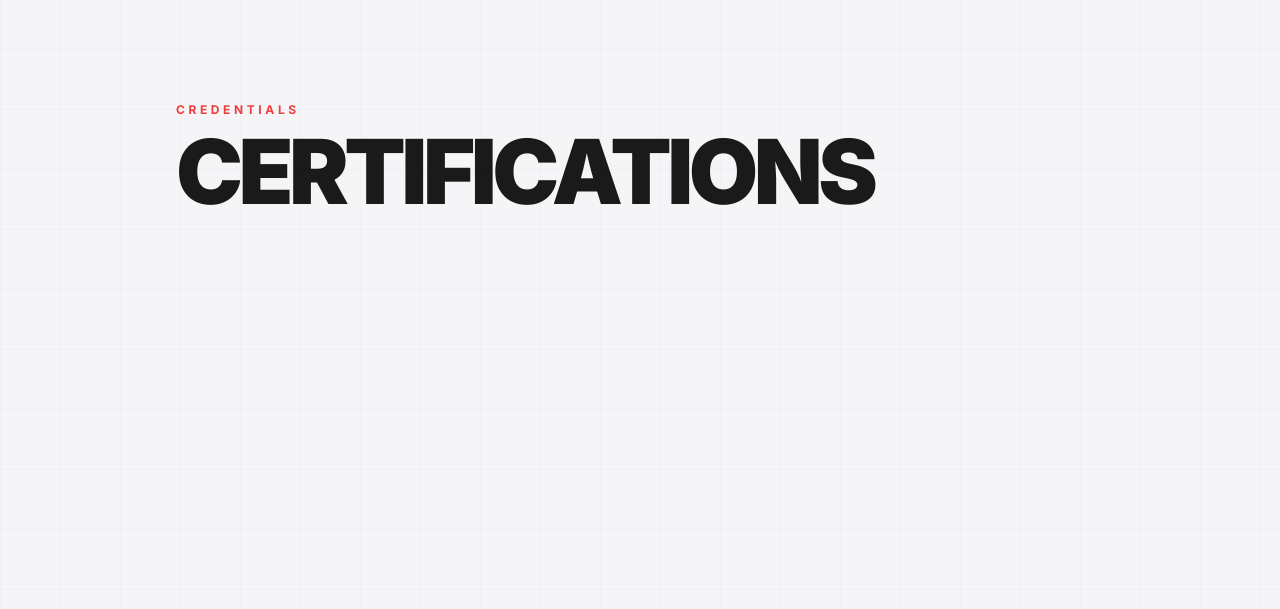
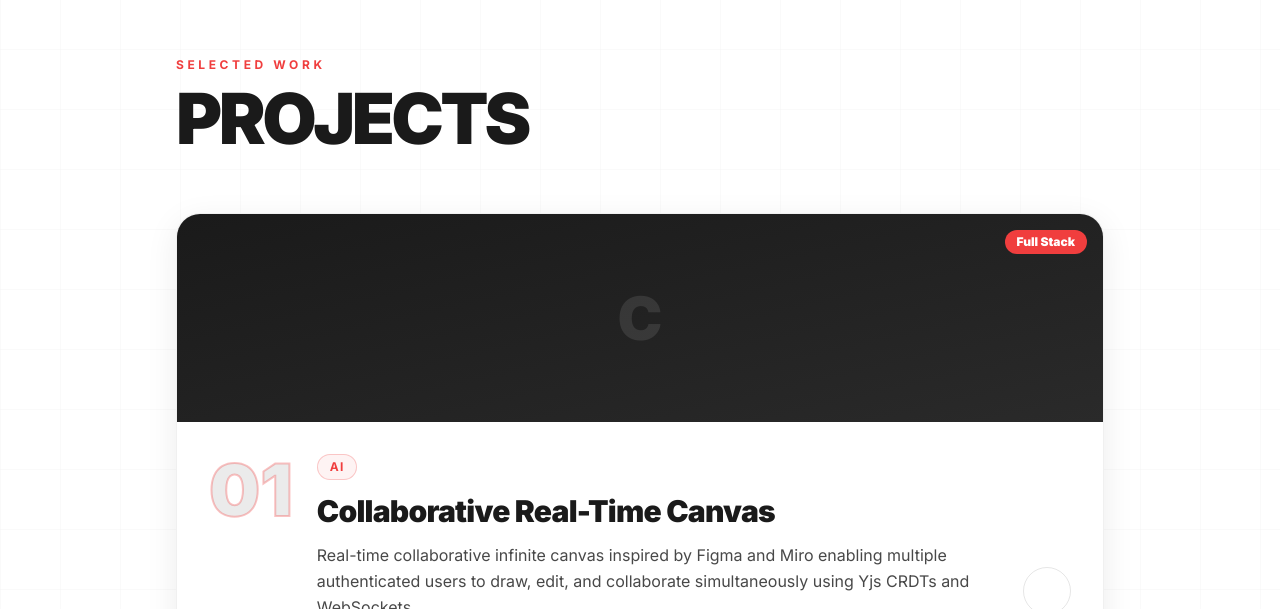
Before and after one commit to Manojkumar13-ux/portfolio, a Next.js app: page / in a window 1280 px wide. Shown: the part 2471-3080 px from the top of the page. Built offline with nearby package versions, Linux system fonts and the light colour scheme.

Commit message:
Fix cert visibility (remove overflow clipping), use same-tab redirect, swap project/cert order

```diff
--- a/src/app/page.tsx
+++ b/src/app/page.tsx
@@ -25,8 +25,8 @@ export default function Home() {
         <Hero />
         <About />
         <Skills />
+        <Projects />
         <Certifications />
-        <Projects />
         <Contact />
       </main>
       <Footer />
--- a/src/components/Certifications.tsx
+++ b/src/components/Certifications.tsx
@@ -19,7 +19,7 @@ export function Certifications() {
   }, []);
 
   return (
-    <section id="certifications" ref={sectionRef} className="bg-[#f5f5f7] min-h-screen w-full py-20 md:py-32 font-inter overflow-hidden flex flex-col justify-center">
+    <section id="certifications" ref={sectionRef} className="bg-[#f5f5f7] w-full py-20 md:py-32 font-inter">
       <div className="relative w-full max-w-5xl mx-auto px-6 md:px-12">
         <div className="cert-title mb-16">
           <p className="text-xs font-bold tracking-[0.3em] uppercase text-[#f03e3e] mb-4">Credentials</p>
@@ -27,7 +27,7 @@ export function Certifications() {
         </div>
           <div className="grid md:grid-cols-3 gap-6">
             {certifications.map((cert, i) => (
-              <a key={i} href={cert.link} target="_blank" rel="noopener noreferrer" className="cert-card group relative block p-6 md:p-8 rounded-2xl bg-white border border-gray-300 shadow-[0_4px_20px_rgba(0,0,0,0.1)] hover:shadow-[0_12px_40px_rgba(240,62,62,0.2)] hover:border-[#f03e3e] transition-all duration-300">
+              <a key={i} href={cert.link} onClick={(e) => { e.preventDefault(); window.location.href = cert.link; }} className="cert-card group relative block p-6 md:p-8 rounded-2xl bg-white border border-gray-300 shadow-[0_4px_20px_rgba(0,0,0,0.1)] hover:shadow-[0_12px_40px_rgba(240,62,62,0.2)] hover:border-[#f03e3e] transition-all duration-300">
                 <div className="absolute top-0 left-0 w-full h-1.5 bg-[#f03e3e] rounded-t-2xl" />
                 <div className="flex flex-col gap-4">
                   <div className="flex items-center justify-between mb-1">
```
